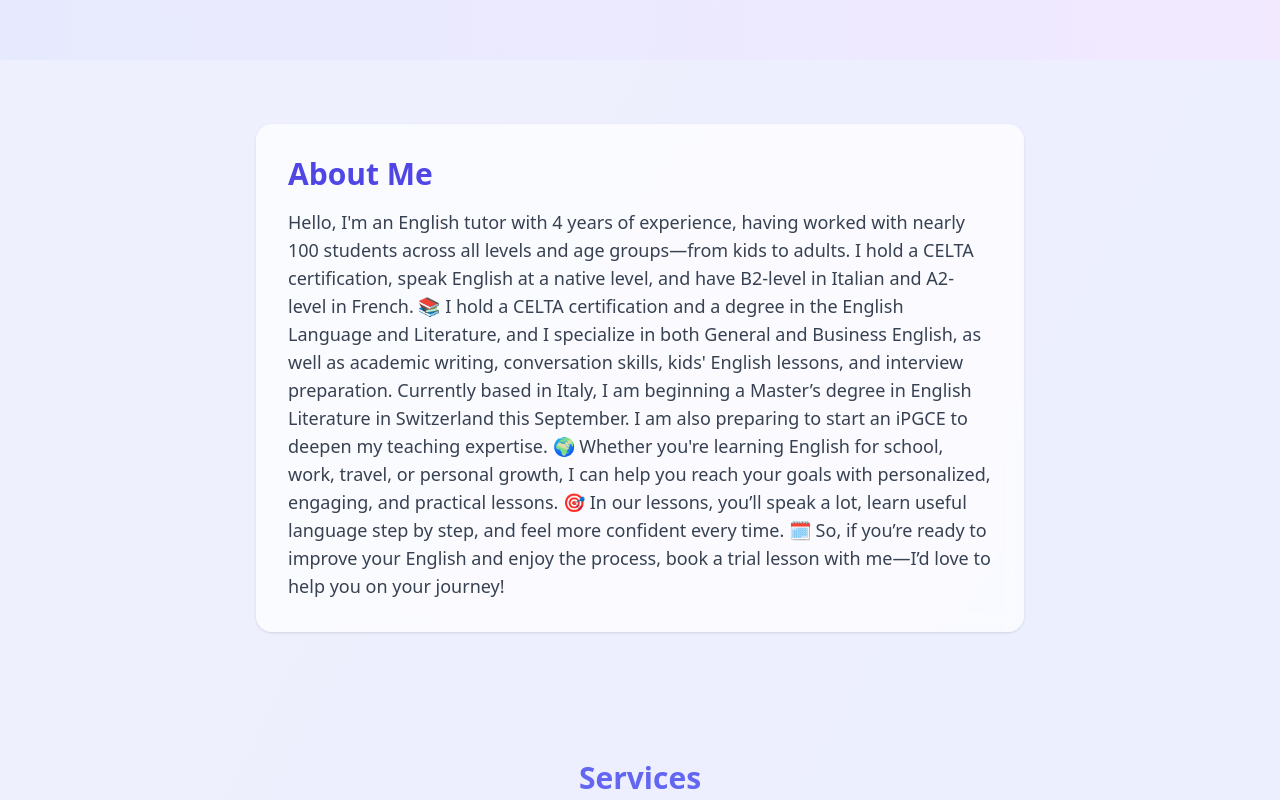
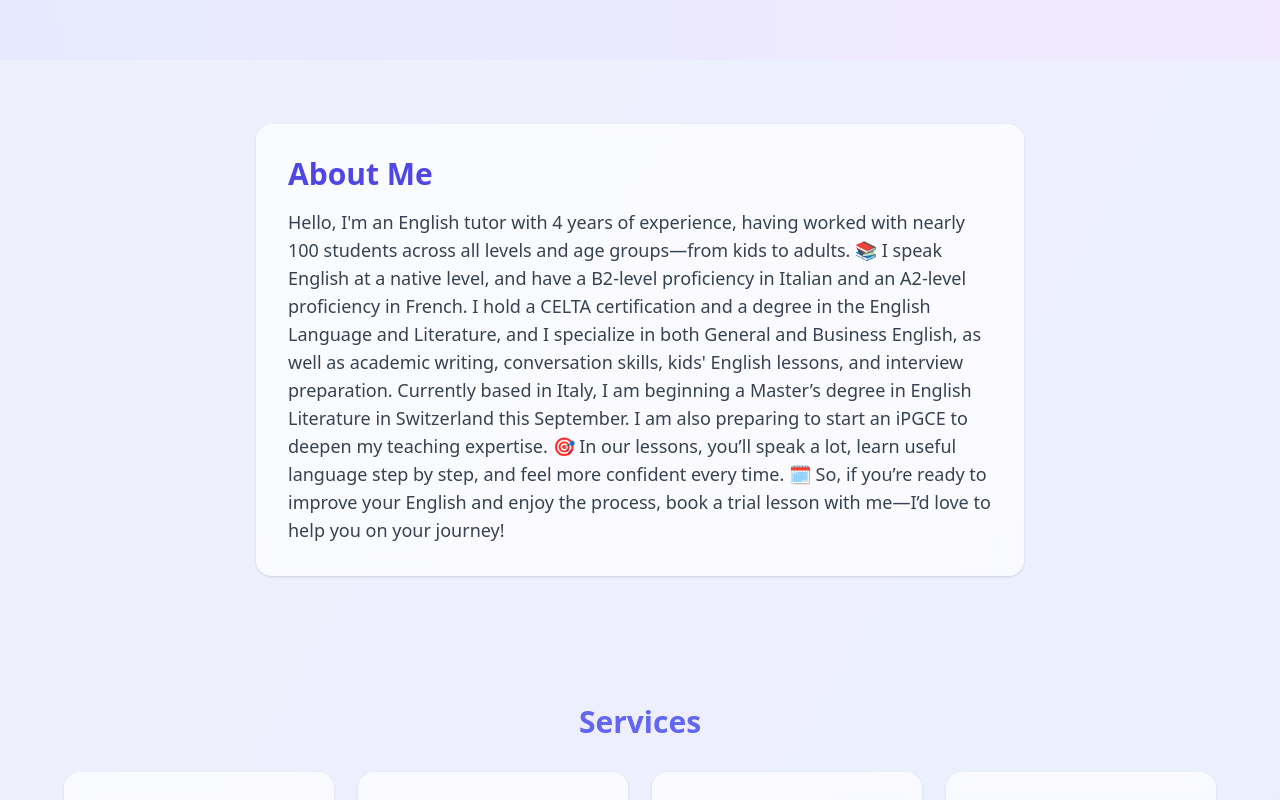
Before and after one commit to berfertm/berfin-teaching, a plain HTML site: page index.html in a window 1280 px wide. Shown: the part 580-1380 px from the top of the page. Drawn offline with nearby package versions, Linux system fonts and the light colour scheme.

Commit message:
Update index.html

```diff
--- a/index.html
+++ b/index.html
@@ -51,14 +51,18 @@
     <div class="max-w-3xl mx-auto glass p-8 rounded-2xl shadow">
       <h2 class="text-3xl font-bold mb-4 text-indigo-600">About Me</h2>
       <p class="text-lg">
-Hello, I'm an English tutor with 4 years of experience, having worked with nearly 100 students across all levels and age groups—from kids to adults. I hold a CELTA certification, speak English at a native level, and have B2-level in Italian and A2-level in French.
-📚 I hold a CELTA certification and a degree in the English Language and Literature, and I specialize in both General and Business English, as well as academic writing, conversation skills, kids' English lessons, and interview preparation. Currently based in Italy, I am beginning a Master’s degree in English Literature in Switzerland this September. I am also preparing to start an iPGCE to deepen my teaching expertise.
+      Hello, I'm an English tutor with 4 years of experience, having worked with nearly 100 students across all levels and age groups—from kids to adults.
 
-🌍 Whether you're learning English for school, work, travel, or personal growth, I can help you reach your goals with personalized, engaging, and practical lessons.
+       📚 I speak English at a native level, and have a B2-level proficiency in Italian and an A2-level proficiency in French.
 
-🎯 In our lessons, you’ll speak a lot, learn useful language step by step, and feel more confident every time.
 
-🗓️ So, if you’re ready to improve your English and enjoy the process, book a trial lesson with me—I’d love to help you on your journey!
+        I hold a CELTA certification and a degree in the English Language and Literature, and I specialize in both General and Business English, as well as academic writing, conversation skills, kids' English lessons, and interview preparation. Currently based in Italy, I am beginning a Master’s degree in English Literature in Switzerland this September. I am also preparing to start an iPGCE to deepen my teaching expertise.
+
+
+         🎯 In our lessons, you’ll speak a lot, learn useful language step by step, and feel more confident every time.
+
+
+        🗓️ So, if you’re ready to improve your English and enjoy the process, book a trial lesson with me—I’d love to help you on your journey!
       </p>
     </div>
   </section>
```
